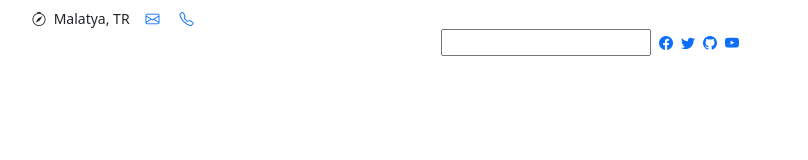
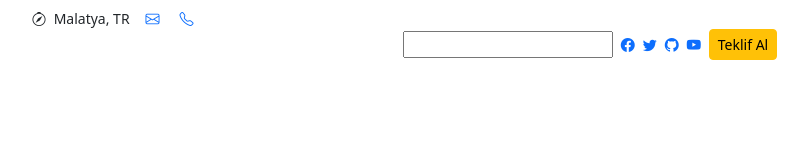
Before and after one commit to hamitmizrak/Ecodation_2026_FullStack_SpringReact_4_Frontend, a website built with Vite: page index.html in a window 1280 px wide. Shown: the whole page, without its empty margins (50-858 px from the left). Built offline with nearby package versions, Linux system fonts and the light colour scheme.

Commit message:
topbar html5

```diff
--- a/index.html
+++ b/index.html
@@ -50,6 +50,7 @@
             <!-- <label for="openSearch" class="mb-0">
               <i class="bi bi-search"></i> -->
 
+            <!-- SOCIAL MEDIA -->
             <div class="d-flex align-center gap-2">
               <a href="facebook.com" class="topbar-icon" target="_blank">
                 <i class="bi bi-facebook"></i>
@@ -65,6 +66,10 @@
               <a href="yoytube.com" class="topbar-icon" target="_blank">
                 <i class="bi bi-youtube"></i>
               </a>
+            </div>
+
+            <div class="d-flex justify-content-end">
+              <a href="#contact" class="btn btn-sm btn-warning btn-outline-warning44">Teklif Al</a>
             </div>
           </div>
         </div>
```
